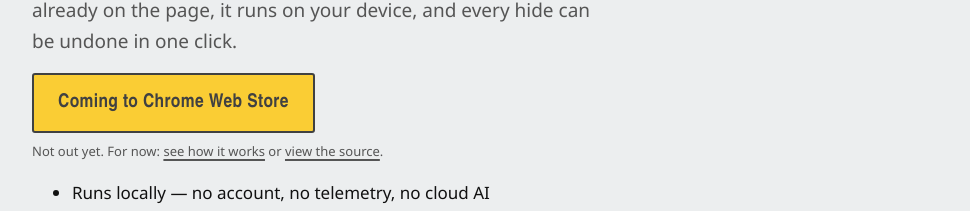
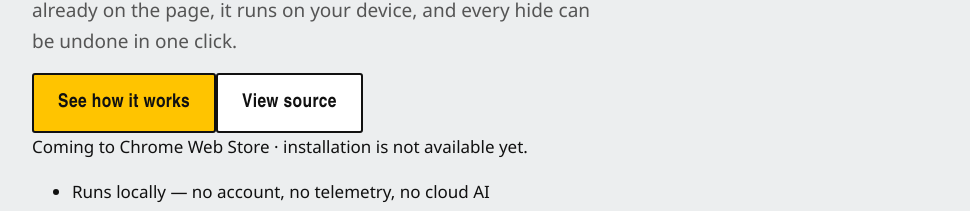
Before and after one commit to CyberSphinxxx/BlockTheSlopWebsite, a Next.js app: page / in a window 1280 px wide. Shown: the part 479-690 px from the top of the page, without its empty margins (56-1026 px from the left). Built offline with nearby package versions, Linux system fonts and the light colour scheme; no server answers.

Commit message:
refactor(cta): align action buttons and disabled store state

```diff
--- a/components/StoreCta.tsx
+++ b/components/StoreCta.tsx
@@ -1,24 +1,29 @@
+import Link from "next/link";
+
 import { SITE } from "../site.config";
 
 type Props = {
-  /** Visual size: hero uses larger type via .btn styles anyway; kept for semantics. */
-  size?: "regular" | "hero";
-  /** Extra note under the button (e.g. version/date). */
+  /** Helper text for the published-store branch (e.g. version/date context). */
   note?: string;
 };
 
 /**
- * The primary install CTA.
+ * The primary call to action before the Chrome Web Store listing exists.
  *
- * Before the Chrome Web Store listing is published, SITE.storeUrl is null and
- * this renders a non-interactive, honest "coming" state — never a guessed URL
- * or a link to a development ZIP. When a verified store URL is configured the
- * same component becomes the real outbound link. Browser tests cover both.
+ * SITE.storeUrl is null until a real listing is published and verified, so the
+ * strongest available action is the explanation page. The "coming" status is a
+ * plain paragraph below the action row — never a disabled control, never a
+ * guessed URL, and never inside the row where it would stretch a sibling's
+ * height (audit UI-01 / UI-07). Once a verified store URL is configured the
+ * same component promotes the real install link and keeps the explanation
+ * secondary.
  */
 export function StoreCta({ note }: Props) {
-  if (SITE.storeUrl) {
   return (
-      <div>
+    <div className="cta-block">
+      <div className="action-row">
+        {SITE.storeUrl ? (
+          <>
             <a
               className="btn btn--primary"
               href={SITE.storeUrl}
@@ -27,31 +32,32 @@
               aria-label="Install BlockTheSlop from the Chrome Web Store (opens in a new tab)"
             >
               Install from Chrome Web Store
+            </a>
+            <Link className="btn" href="/how-it-works">
+              See how it works
+            </Link>
+          </>
+        ) : (
+          <>
+            <Link className="btn btn--primary" href="/how-it-works">
+              See how it works
+            </Link>
+            <a className="btn" href={SITE.repoUrl} target="_blank" rel="noopener noreferrer">
+              View source
               <span className="visually-hidden"> (opens in a new tab)</span>
             </a>
-        {note ? <span className="btn__note">{note}</span> : null}
+          </>
+        )}
+      </div>
+      {SITE.storeUrl ? (
+        note ? (
+          <p className="cta-status">{note}</p>
+        ) : null
+      ) : (
+        <p className="cta-status">
+          Coming to Chrome Web Store · installation is not available yet.
+        </p>
+      )}
     </div>
   );
 }
-
-  return (
-    <div>
-      <span
-        className="btn btn--primary"
-        aria-disabled="true"
-        role="button"
-        aria-label="BlockTheSlop is coming to the Chrome Web Store; installation is not available yet"
-      >
-        Coming to Chrome Web Store
-      </span>
-      <span className="btn__note">
-        Not out yet. For now: <a href="/how-it-works">see how it works</a> or{" "}
-        <a href={SITE.repoUrl} target="_blank" rel="noopener noreferrer">
-          view the source
-          <span className="visually-hidden"> (opens in a new tab)</span>
-        </a>
-        .
-      </span>
-    </div>
-  );
-}
```
Lines whose indentation alone changed are shown as unchanged.
